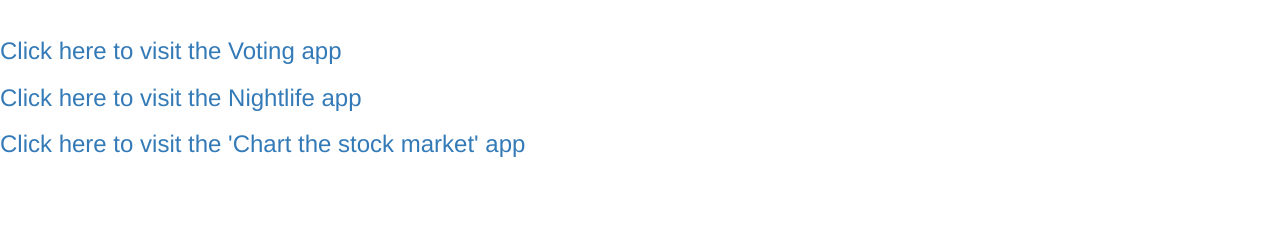
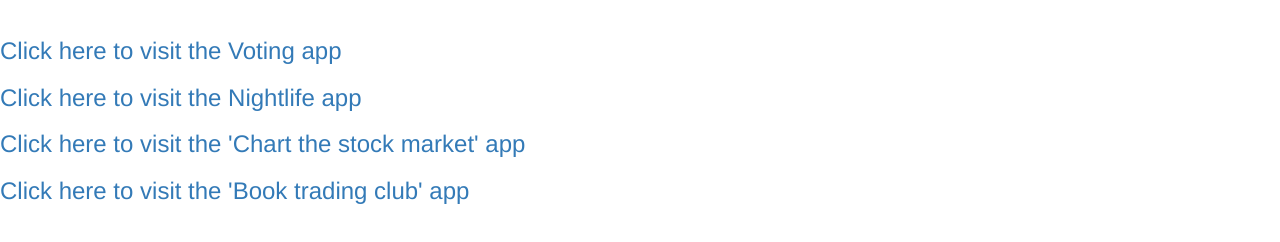
Before and after one commit to szantog82/Dynamic-pages-FCC-SzG, a website: page views/index.html in a window 1280 px wide. Shown: the part 60-302 px from the top of the page. Drawn offline with nearby package versions, Linux system fonts and the light colour scheme.

Commit message:
Update index.html

```diff
--- a/views/index.html
+++ b/views/index.html
@@ -25,7 +25,8 @@
 
 <h3><a href="/voting">Click here to visit the Voting app</a></h3>
 <h3><a href="/nightlife">Click here to visit the Nightlife app</a></h3>
-  <h3><a href="/stock">Click here to visit the 'Chart the stock market' app</a></h3>
+<h3><a href="/stock">Click here to visit the 'Chart the stock market' app</a></h3>
+<h3><a href="/book">Click here to visit the 'Book trading club' app</a></h3>
 </body>
 <script src="js/index.js"></script>
 </html>
```
